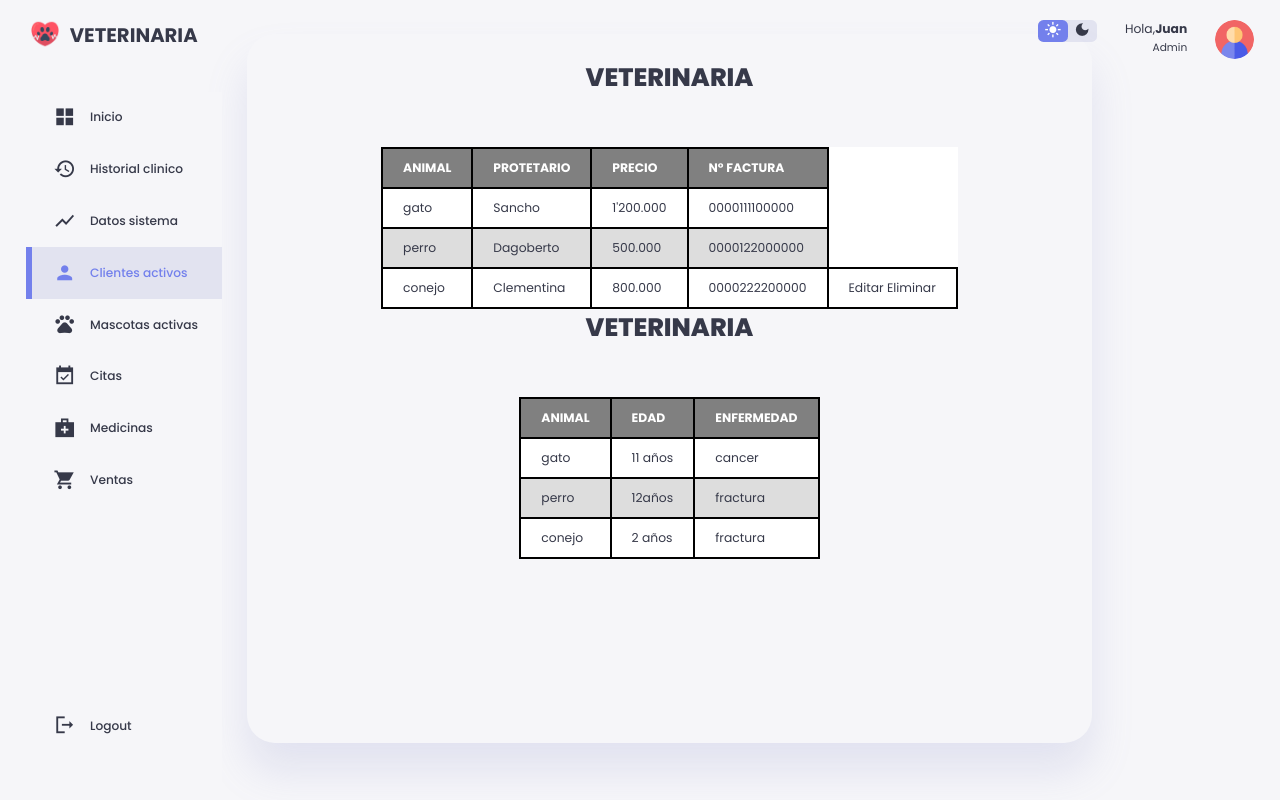
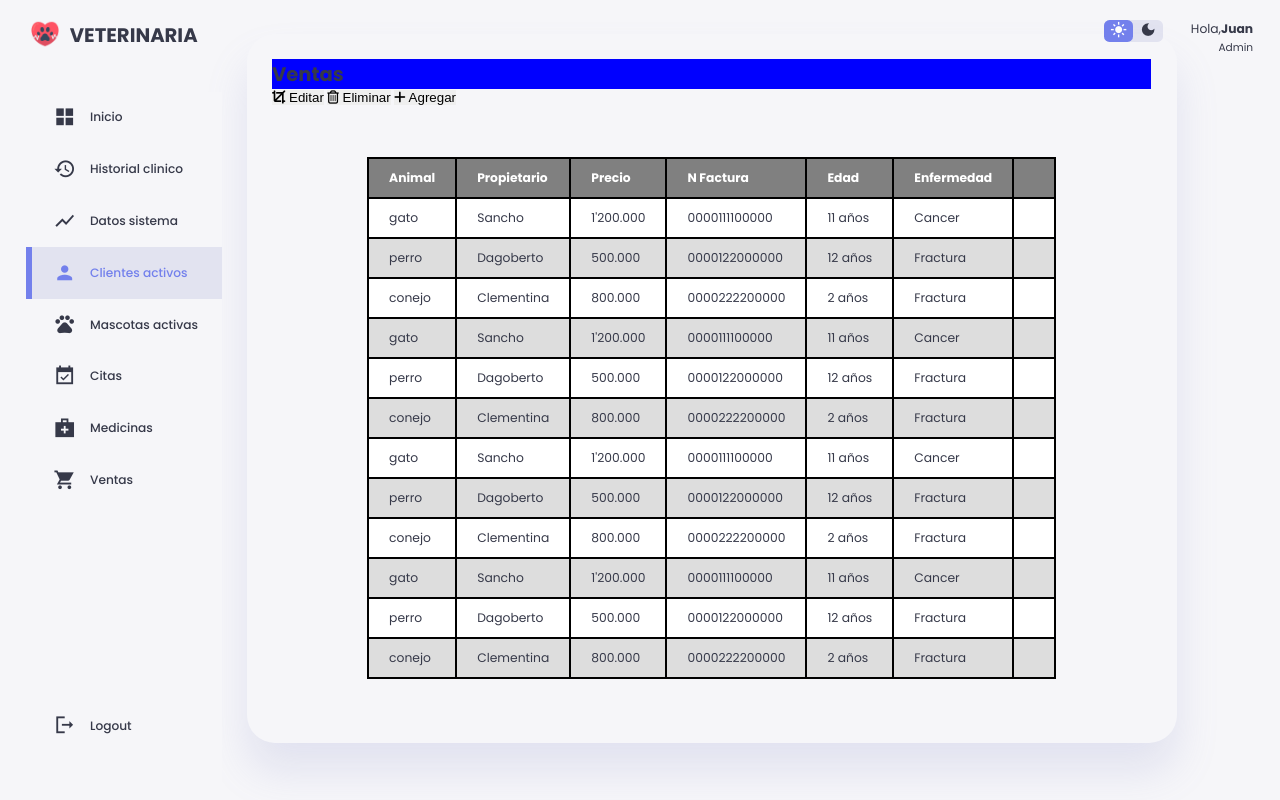
Before and after one commit to juanhcode/Veterinaria-App, a Django app: page /ventas/ventas/ in a window 1280 px wide; the page is wider, and only the part inside the window is pictured. Run offline with Django 4.2, Linux system fonts and the light colour scheme; some libraries are stand-ins or nearby versions.

Commit message:
page ventas

```diff
--- a/templates/ventas/ventas.html
+++ b/templates/ventas/ventas.html
@@ -4,20 +4,34 @@
 {% endblock title %}
 {% block content %}
 <link rel="stylesheet" href="{% static 'styles/ventas.css' %}">
-<h1>VETERINARIA</h1>
+<script src="https://kit.fontawesome.com/7fed639e7f.js" crossorigin="anonymous"></script>
+    <section class="header">
+      <h2 class="ventas">Ventas</h2>
+       <nav class="btn">
+          <button class="editar"><i class="fa-solid fa-crop"></i>  Editar </button>
+          <button class="eliminar"><i class="fa-regular fa-trash-can"></i>  Eliminar </button>
+          <button class="agregar"><i class="fa-solid fa-plus"></i>  Agregar</button>
+        </nav>
+    </section>
      <table>
-        <tr>
-          <th>ANIMAL</th>
-          <th>PROTETARIO</th>
-          <th>PRECIO</th>
-          <th>N° FACTURA</th>
+          <tr class="propiedad">
+            <th>Animal</th>
+            <th>Propietario</th>
+            <th>Precio</th>
+            <th>N Factura</th>
+            <th>Edad</th>
+            <th>Enfermedad</th>
+            <th class="celdaCrud"></th>
          </tr>
 
-        <tr>
+          <tr id="valores">
            <td>gato</td>
            <td>Sancho</td>
            <td>1'200.000</td>
            <td>0000111100000</td>
+           <td>11 años</td>
+           <td>Cancer</td>
+           <td class="celdaCrud"><a href="{% url 'ventas_app:ventas' %}"><i class="agregarIcono"></i></a></td>
          </tr>
 
           <tr>
@@ -25,6 +39,9 @@
             <td>Dagoberto</td>
             <td>500.000</td>
             <td>0000122000000</td>
+            <td>12 años</td>
+            <td>Fractura</td>
+            <td class="btnEditar"></td>
           </tr>
 
          <tr>
@@ -32,39 +49,97 @@
             <td>Clementina</td>
             <td>800.000</td>
             <td>0000222200000</td>
-          <td>
-            <a class="button small warning" href="#">Editar</a>
-            <a class="button small alert" href="#">Eliminar</a>
-          </td>
+            <td>2 años</td>
+            <td>Fractura</td>
+            <td class="btnEditar"></td>
          </tr>
-
-      </table>
-
-      <h1>VETERINARIA</h1>
-    <table>
-        <tr>
-          <th>ANIMAL</th>
-          <th>EDAD</th>
-          <th>ENFERMEDAD</th>
-        </tr>
-
          <tr>
           <td>gato</td>
+          <td>Sancho</td>
+          <td>1'200.000</td>
+          <td>0000111100000</td>
           <td>11 años</td>
-          <td>cancer</td>
+          <td>Cancer</td>
+          <td class="btnEditar"></td>
         </tr>
 
          <tr>
            <td>perro</td>
-          <td>12años</td>
-          <td>fractura</td>
+           <td>Dagoberto</td>
+           <td>500.000</td>
+           <td>0000122000000</td>
+           <td>12 años</td>
+           <td>Fractura</td>
+           <td class="btnEditar"></td>
          </tr>
 
         <tr>
            <td>conejo</td>
+           <td>Clementina</td>
+           <td>800.000</td>
+           <td>0000222200000</td>
            <td>2 años</td>
-          <td>fractura</td>
+           <td>Fractura</td>
+           <td class="btnEditar"></td>
+        </tr>
+        <tr>
+          <td>gato</td>
+          <td>Sancho</td>
+          <td>1'200.000</td>
+          <td>0000111100000</td>
+          <td>11 años</td>
+          <td>Cancer</td>
+          <td class="btnEditar"></td>
         </tr>
 
+         <tr>
+           <td>perro</td>
+           <td>Dagoberto</td>
+           <td>500.000</td>
+           <td>0000122000000</td>
+           <td>12 años</td>
+           <td>Fractura</td>
+           <td class="btnEditar"></td>
+         </tr>
+
+        <tr>
+           <td>conejo</td>
+           <td>Clementina</td>
+           <td>800.000</td>
+           <td>0000222200000</td>
+           <td>2 años</td>
+           <td>Fractura</td>
+           <td class="btnEditar"></td>
+        </tr>
+        <tr>
+          <td>gato</td>
+          <td>Sancho</td>
+          <td>1'200.000</td>
+          <td>0000111100000</td>
+          <td>11 años</td>
+          <td>Cancer</td>
+          <td class="btnEditar"></td>
+        </tr>
+
+         <tr>
+           <td>perro</td>
+           <td>Dagoberto</td>
+           <td>500.000</td>
+           <td>0000122000000</td>
+           <td>12 años</td>
+           <td>Fractura</td>
+           <td class="btnEditar"></td>
+         </tr>
+
+        <tr>
+           <td>conejo</td>
+           <td>Clementina</td>
+           <td>800.000</td>
+           <td>0000222200000</td>
+           <td>2 años</td>
+           <td>Fractura</td>
+           <td class="btnEditar"></td>
+        </tr>
        </table>
+       <script src="{% static 'scripts/ventas.js' %}"></script>
 {% endblock content %}
```
Lines whose indentation alone changed are shown as unchanged.
